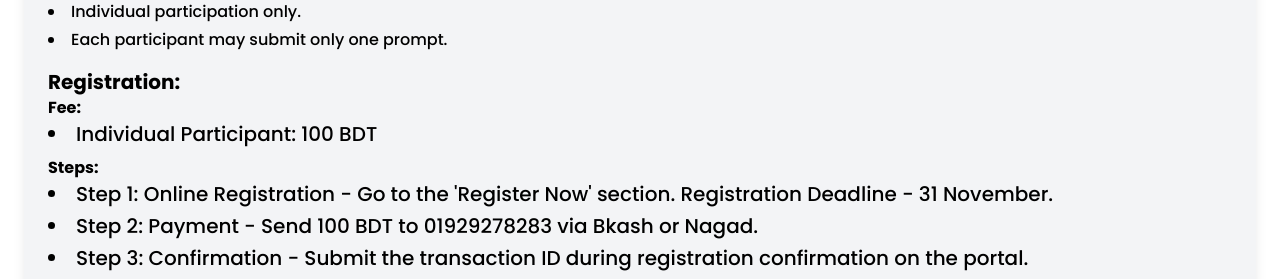
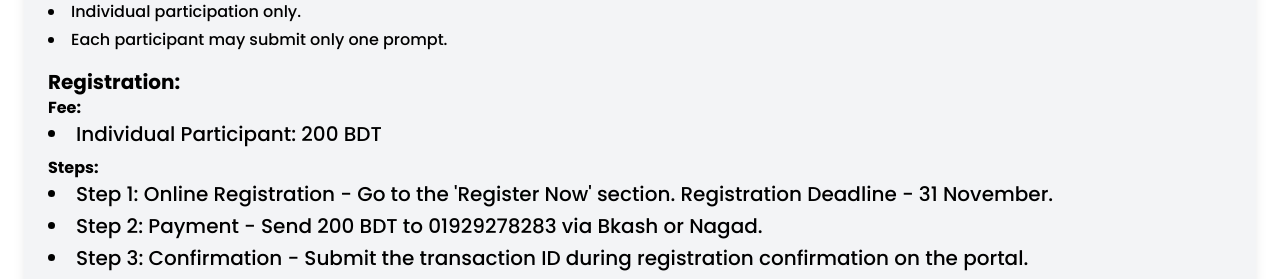
Before and after one commit to Y3ASIN/datascience-summit, a Next.js app: page /about in a window 1280 px wide. Shown: the part 2580-2859 px from the top of the page. Built offline with nearby package versions, Linux system fonts and the light colour scheme.

Commit message:
Update: Promptcraft challenge registration fee.

```diff
--- a/constants/index.ts
+++ b/constants/index.ts
@@ -352,10 +352,10 @@ export const summitEventsData = [
       "Each participant may submit only one prompt.",
     ],
     registration: {
-      fee: [{ type: "Individual Participant", cost: "100 BDT" }],
+      fee: [{ type: "Individual Participant", cost: "200 BDT" }],
       steps: [
         "Step 1: Online Registration - Go to the 'Register Now' section. Registration Deadline - 31 November.",
-        "Step 2: Payment - Send 100 BDT to 01929278283 via Bkash or Nagad.",
+        "Step 2: Payment - Send 200 BDT to 01929278283 via Bkash or Nagad.",
         "Step 3: Confirmation - Submit the transaction ID during registration confirmation on the portal.",
         "Step 4: Attend the Prompt Challenge Event - 2:30 PM - 3:30 PM, December 11, 2024, at Daffodil Smart City.",
       ],
```
